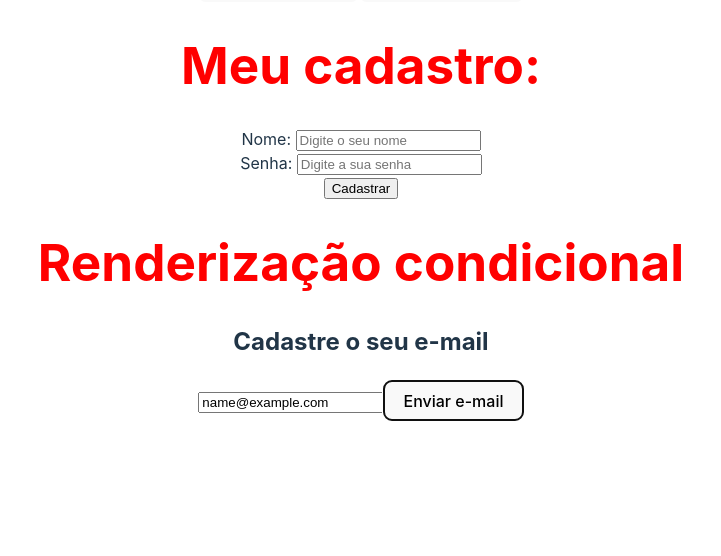
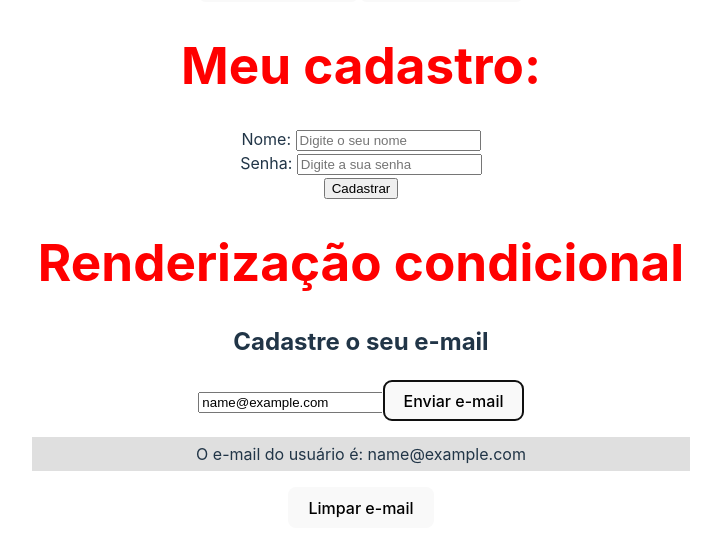
Before and after one commit to MatheusTDjamdjian/learning-react, a React app in the folder content/video-02/first-project/: page / in a window 1280 px wide. Both pictures are taken after typing "name@example.com" into the empty fields and a click on the button "Enviar e-mail". Shown: the part 1845-2401 px from the top of the page, without its empty margins (279-1000 px from the left). Built offline with nearby package versions, Linux system fonts and the light colour scheme; the HTML template or start-up script is replaced by a standard one.

Commit message:
conditional rendering changes

```diff
--- a/content/video-02/first-project/src/components/Condicional.jsx
+++ b/content/video-02/first-project/src/components/Condicional.jsx
@@ -2,17 +2,30 @@
 
 function Condicional() {
 
+    const [email, setEmail] = useState()
+    const [userEmail, setUserEmail] = useState()
+
     function enviarEmail(e) {
         e.preventDefault()
-        console.log('Testando')
+        setUserEmail(email)
+    }
+
+    function limparEmail() {
+        setUserEmail('')
     }
 
     return (
         <>
         <h2>Cadastre o seu e-mail</h2>
         <form>
-            <input type="email" placeholder='Digite o seu e-mail...'/>
+            <input type="email" placeholder='Digite o seu e-mail...' onChange={(e) => setEmail(e.target.value)}/>
             <button type='submit' onClick={enviarEmail}>Enviar e-mail</button>
+            {userEmail && (
+                <>
+                  <p>O e-mail do usuário é: {userEmail}</p>
+                  <button onClick={limparEmail}>Limpar e-mail</button>
+                </>
+            )}
         </form>
         </>
     )
```
